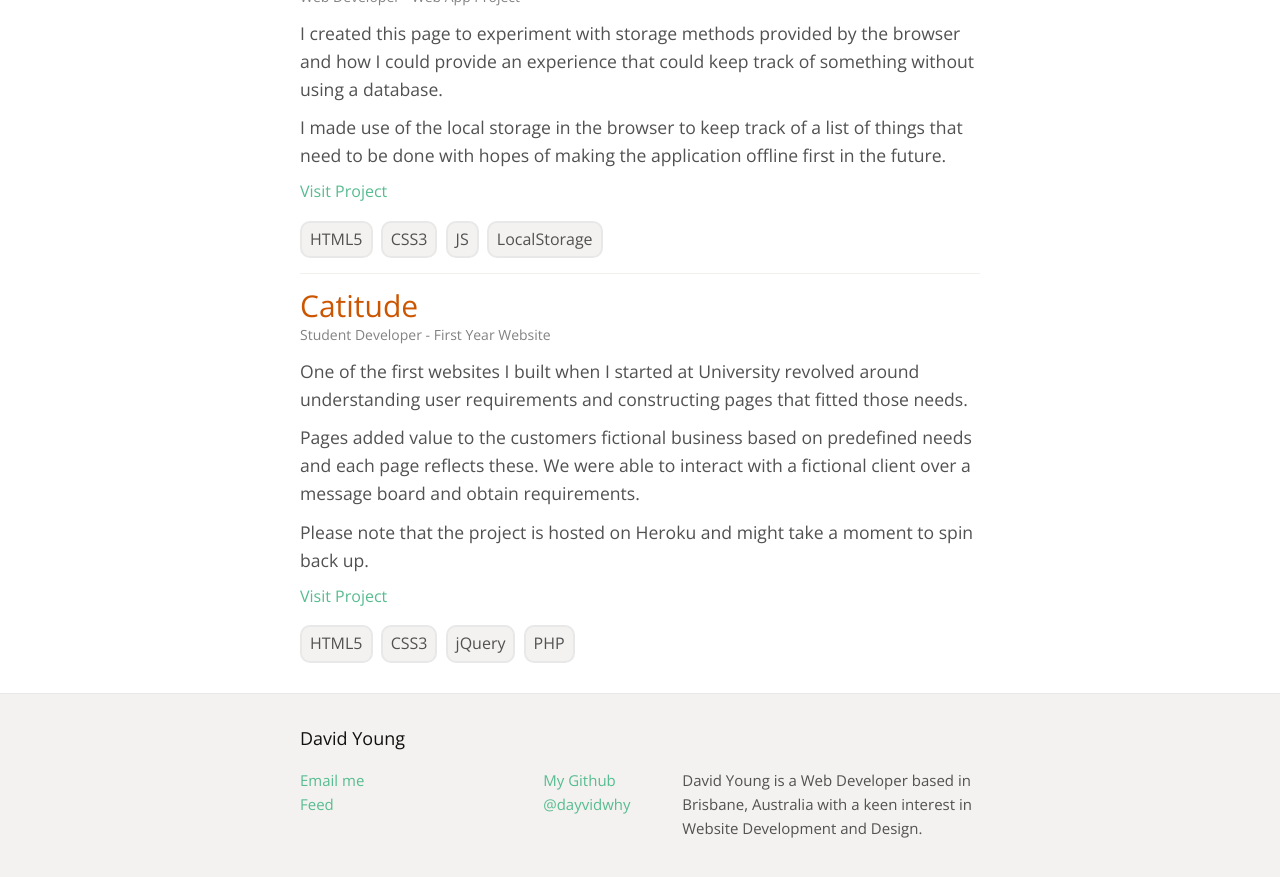
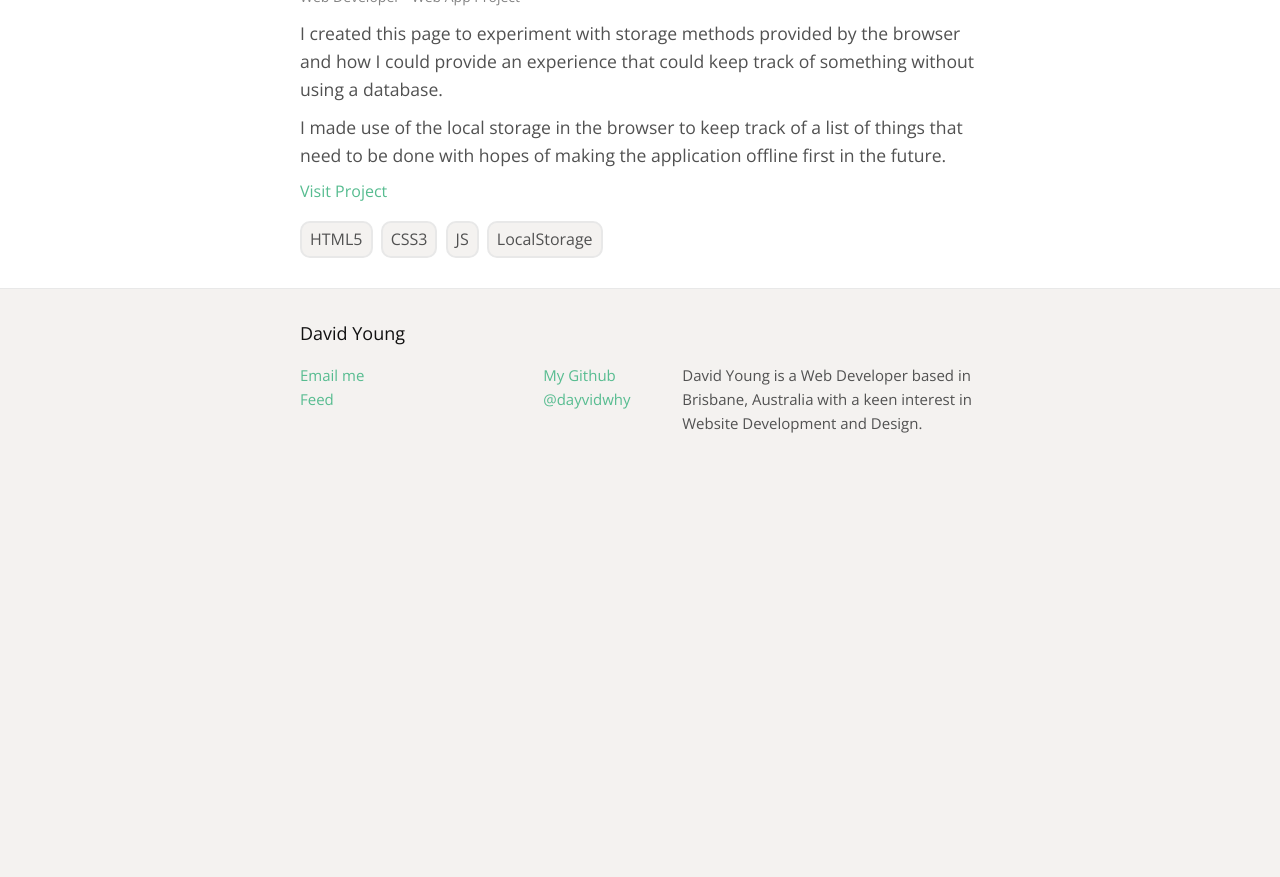
Before and after one commit to dayvidwhy/dayvidwhy.github.io, a Jekyll site: the page built from projects.html, in a window 1280 px wide and 900 px high, scrolled down 1615 px. Shown: the top 877 px of the window. Built offline with Jekyll 4.4.1, drawn with Linux system fonts in a browser that asks for light colours; after the commit the page ends 2110 px from its top, so only the background shows below that.

Commit message:
Remove uni project from projects.

```diff
--- a/_data/projects.json
+++ b/_data/projects.json
@@ -86,23 +86,5 @@
             "JS",
             "LocalStorage"
         ]
-    },
-    {
-        "title": "Catitude",
-        "description": [
-            "One of the first websites I built when I started at University revolved around understanding user requirements and constructing pages that fitted those needs.",
-            "Pages added value to the customers fictional business based on predefined needs and each page reflects these. We were able to interact with a fictional client over a message board and obtain requirements.",
-            "Please note that the project is hosted on Heroku and might take a moment to spin back up."
-        ],
-        "link": "https://catitude.glitch.me/",
-        "developer": "Student Developer",
-        "meta": "First Year Website",
-        "theme_colour": "#c50",
-        "tech_tags": [
-            "HTML5",
-            "CSS3",
-            "jQuery",
-            "PHP"
-        ]
     }
 ]
```
